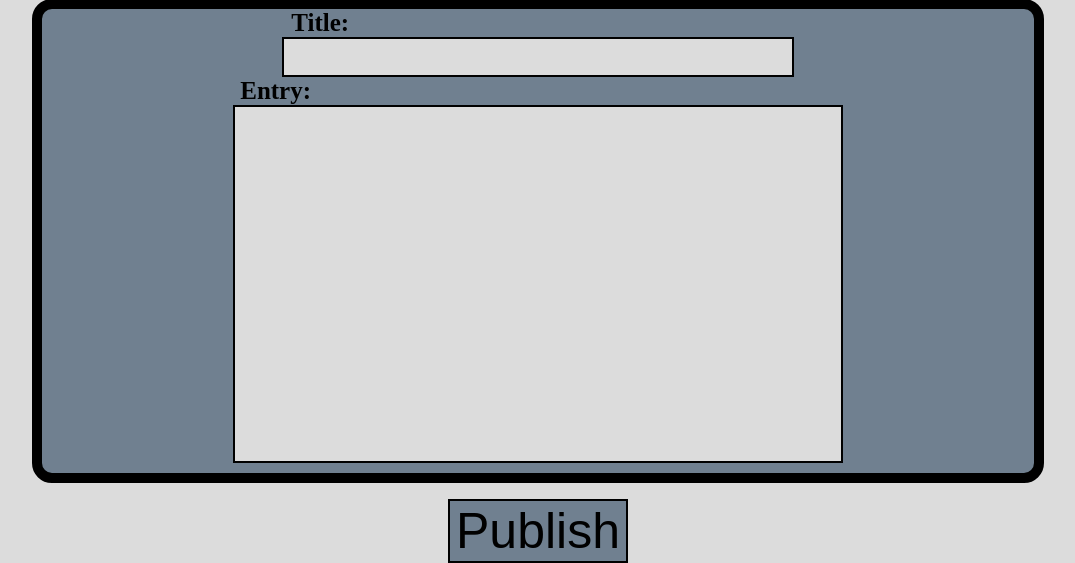
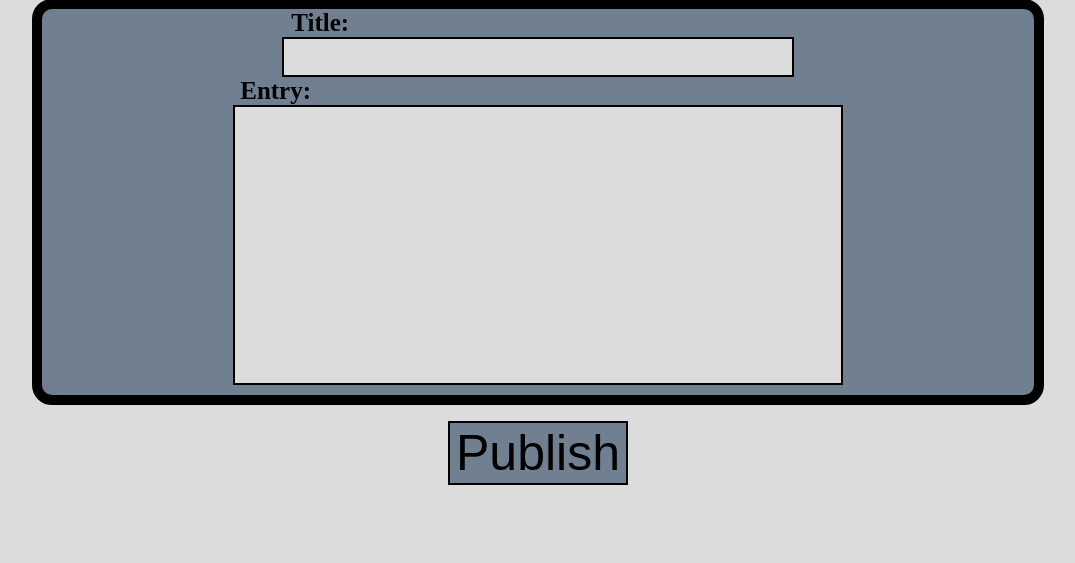
Before and after one commit to toddythebody/build-a-blog, a Flask app: page /entry in a window 1280 px wide. Shown: the part 285-848 px from the top of the page, without its empty margins (102-1177 px from the left). After the commit the page ends 770 px from the top, so only its background shows below. Run offline with Flask 2, Linux system fonts and the light colour scheme.

Commit message:
resize textarea vh

```diff
--- a/main.py
+++ b/main.py
@@ -17,12 +17,9 @@ class Entry(db.Model):
         self.name = name
         self.body = body
 
-
 @app.route('/')
 def index():
-
     blogPosts = Entry.query.all()
-
     return render_template('index.html', title="Living Diary", posts=blogPosts)
 
 @app.route('/entry')
@@ -31,7 +28,6 @@ def entry():
 
 @app.route('/posted', methods=['POST', 'GET'])
 def posted():
-
     if request.method == 'POST':
         postName = request.form['name']
         postBody = request.form['body']
@@ -54,7 +50,6 @@ def posted():
         postId = int(request.args.get('id'))
         postQuery = Entry.query.get(postId)
         Name = postQuery.name
-
         return render_template('posted.html', title=Name, postQuery=postQuery)
 
 if __name__ == "__main__":
--- a/static/main.css
+++ b/static/main.css
@@ -210,7 +210,7 @@ textarea {
     display: block;
     resize: none;
     margin: auto;
-    height: 350px;
+    height: 34vh;
     font-size: 30px;
     background-color: gainsboro;
     width: 60%;
```
